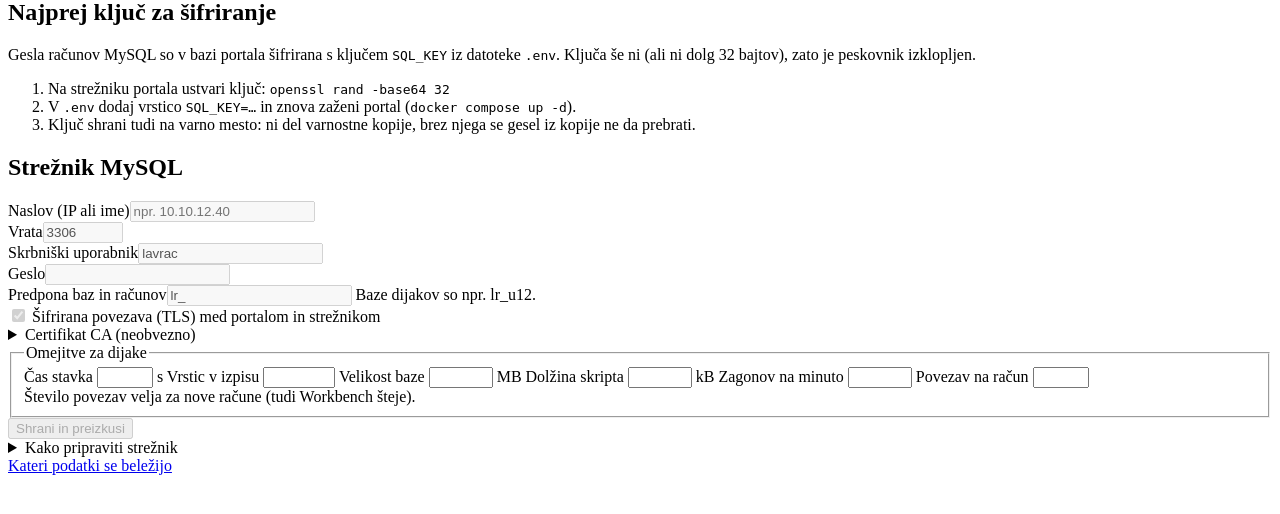
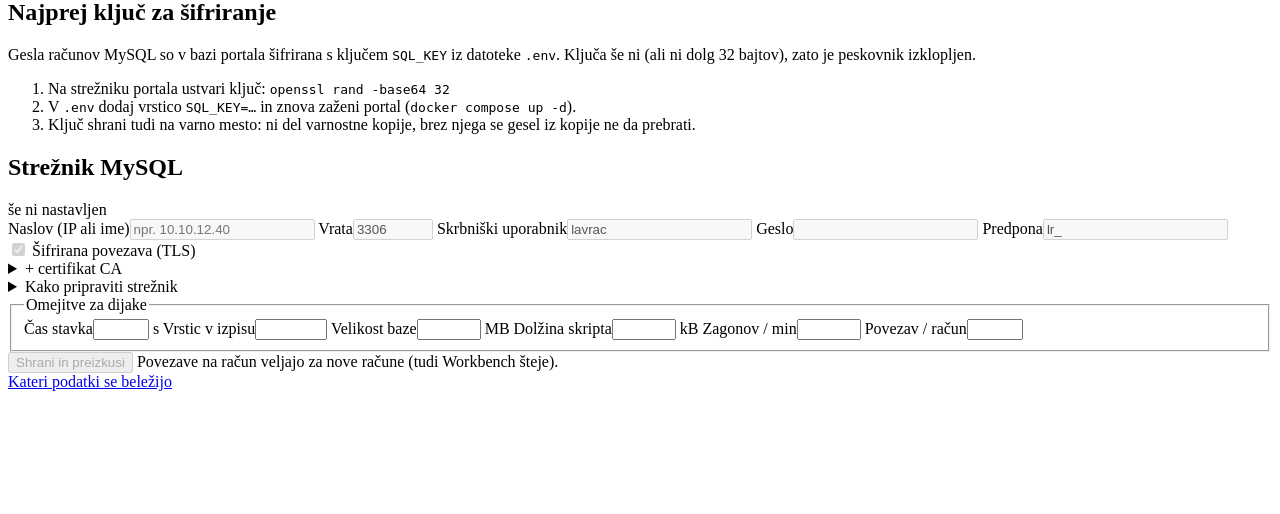
Before and after one commit to tomazf/LAV-RAC, a Node project: template src/views/admin/sql.ejs in a window 1280 px wide. Shown: the part 222-736 px from the top of the page. Run offline with Node 20 templates, Linux system fonts and the light colour scheme; the template is opened without the code that fills it, so the values that code supplies are empty.

Commit message:
Compact SQL server settings: summary card once it works, two-row form to edit
Co-Authored-By: Claude Opus 5.5 <noreply@anthropic.com>
Claude-Session: https://claude.ai/code/session_015DQH89Rgk83hacz6ZToSXE

```diff
--- a/src/views/admin/sql.ejs
+++ b/src/views/admin/sql.ejs
@@ -17,53 +17,69 @@
 </section>
 <% } %>
 
-<section class="block sql-card" id="streznik">
+<% const dis = keyOk ? '' : 'disabled'; %>
+<% if (s && s.checked_at && !editing) { %>
+<section class="block sql-card cfg" id="streznik">
+  <div class="cfg-sum">
+    <h2>Strežnik MySQL</h2>
+    <span class="tag ok">povezava deluje · <%= (s.server_version || '').split('-')[0] %></span>
+    <div class="cfg-push">
+      <form method="post" action="/admin/sql/preizkus"><input type="hidden" name="_csrf" value="<%= csrf %>"><button class="btn ghost small">Preizkusi</button></form>
+      <a class="btn small" href="/admin/sql?uredi=1#streznik">Uredi</a>
+    </div>
+    <dl class="cfg-dl"><div><dt>Strežnik</dt><dd><%= s.host %>:<%= s.port %></dd></div><div><dt>Račun</dt><dd><%= s.admin_user %></dd></div><div><dt>Predpona</dt><dd><%= s.prefix %></dd></div><div><dt>TLS</dt><dd><%= s.tls ? (s.ca ? 'da, s CA' : 'da') : 'ne' %></dd></div></dl>
+    <p class="cfg-line">Omejitve: <%= limits.timeout %> s na stavek · <%= limits.rows %> vrstic · baza do <%= limits.sizeMb %> MB · skript do <%= limits.scriptKb %> kB · <%= limits.perMinute %> zagonov na minuto · <%= limits.connections %> povezav na račun · preizkušeno <%= f.dateTime(s.checked_at) %></p>
+  </div>
+</section>
+<% } else { %>
+<section class="block sql-card cfg" id="streznik">
   <div class="sql-card-h"><h2>Strežnik MySQL</h2>
-    <% if (s) { %><span class="tag <%= s.checked_at ? 'ok' : 'warn' %>"><%= s.checked_at ? `povezava deluje · ${s.server_version}` : 'povezava ni preverjena' %></span><% } %></div>
-  <% if (s && s.checked_at) { %><p class="dim">Zadnji preizkus: <%= f.dateTime(s.checked_at) %>.</p><% } %>
-  <form class="sql-form" method="post" action="/admin/sql/nastavitve" autocomplete="off"><input type="hidden" name="_csrf" value="<%= csrf %>">
-    <div class="sql-grid">
-      <div class="field wide"><label for="host">Naslov (IP ali ime)</label><input id="host" name="host" required value="<%= s?.host ?? '' %>" placeholder="npr. 10.10.12.40" <%= keyOk ? '' : 'disabled' %>></div>
-      <div class="field"><label for="port">Vrata</label><input id="port" name="port" type="number" min="1" max="65535" value="<%= s?.port ?? 3306 %>" <%= keyOk ? '' : 'disabled' %>></div>
-      <div class="field"><label for="admin_user">Skrbniški uporabnik</label><input id="admin_user" name="admin_user" required value="<%= s?.admin_user ?? 'lavrac' %>" <%= keyOk ? '' : 'disabled' %>></div>
-      <div class="field"><label for="admin_pass">Geslo</label><input id="admin_pass" name="admin_pass" type="password" autocomplete="new-password" <%= s ? '' : 'required' %> placeholder="<%= s ? 'ostane, če je prazno' : '' %>" <%= keyOk ? '' : 'disabled' %>></div>
-      <div class="field"><label for="prefix">Predpona baz in računov</label><input id="prefix" name="prefix" value="<%= s?.prefix ?? 'lr_' %>" pattern="[a-z][a-z0-9]{0,8}_" <%= locked || !keyOk ? 'disabled' : '' %>>
-        <span class="dim small"><%= locked ? 'Baze že obstajajo, predpone ni več mogoče spremeniti.' : 'Baze dijakov so npr. lr_u12.' %></span></div>
+    <span class="tag <%= s && s.checked_at ? 'ok' : 'warn' %>"><%= !s ? 'še ni nastavljen' : s.checked_at ? `povezava deluje · ${(s.server_version || '').split('-')[0]}` : 'povezava ne deluje' %></span></div>
+  <form class="cfg-form" method="post" action="/admin/sql/nastavitve" autocomplete="off"><input type="hidden" name="_csrf" value="<%= csrf %>">
+    <div class="cfg-row">
+      <label>Naslov (IP ali ime)<input id="host" name="host" required value="<%= s?.host ?? '' %>" placeholder="npr. 10.10.12.40" <%= dis %>></label>
+      <label>Vrata<input id="port" name="port" type="number" min="1" max="65535" value="<%= s?.port ?? 3306 %>" <%= dis %>></label>
+      <label>Skrbniški uporabnik<input id="admin_user" name="admin_user" required value="<%= s?.admin_user ?? 'lavrac' %>" <%= dis %>></label>
+      <label>Geslo<input id="admin_pass" name="admin_pass" type="password" autocomplete="new-password" <%= s ? '' : 'required' %> placeholder="<%= s ? 'ostane, če je prazno' : '' %>" <%= dis %>></label>
+      <label title="<%= locked ? 'Baze že obstajajo, predpone ni več mogoče spremeniti.' : 'Baze dijakov so npr. lr_u12.' %>">Predpona<input id="prefix" name="prefix" value="<%= s?.prefix ?? 'lr_' %>" pattern="[a-z][a-z0-9]{0,8}_" <%= locked || !keyOk ? 'disabled' : '' %>></label>
     </div>
-    <label class="switch"><input type="checkbox" name="tls" <%= !s || s.tls ? 'checked' : '' %> <%= keyOk ? '' : 'disabled' %>> Šifrirana povezava (TLS) med portalom in strežnikom</label>
-    <details class="sql-more"><summary>Certifikat CA (neobvezno)</summary>
-      <p class="dim">Če strežnik uporablja certifikat, ki ga podpiše tvoj CA, ga prilepi sem (PEM). Brez njega je povezava šifrirana, certifikat strežnika pa se ne preverja.</p>
-      <textarea name="ca" rows="5" class="mono" spellcheck="false" placeholder="-----BEGIN CERTIFICATE-----" <%= keyOk ? '' : 'disabled' %>><%= s?.ca ?? '' %></textarea>
-    </details>
-    <fieldset class="field"><legend>Omejitve za dijake</legend>
-      <div class="sql-grid limits">
-        <label>Čas stavka <span class="u"><input name="timeout" type="number" min="1" max="30" value="<%= limits.timeout %>"> s</span></label>
-        <label>Vrstic v izpisu <span class="u"><input name="rows" type="number" min="50" max="5000" value="<%= limits.rows %>"></span></label>
-        <label>Velikost baze <span class="u"><input name="sizeMb" type="number" min="1" max="500" value="<%= limits.sizeMb %>"> MB</span></label>
-        <label>Dolžina skripta <span class="u"><input name="scriptKb" type="number" min="4" max="512" value="<%= limits.scriptKb %>"> kB</span></label>
-        <label>Zagonov na minuto <span class="u"><input name="perMinute" type="number" min="5" max="300" value="<%= limits.perMinute %>"></span></label>
-        <label>Povezav na račun <span class="u"><input name="connections" type="number" min="1" max="20" value="<%= limits.connections %>"></span></label>
-      </div>
-      <span class="dim small">Število povezav velja za nove račune (tudi Workbench šteje).</span>
-    </fieldset>
-    <div class="row"><button class="btn" <%= keyOk ? '' : 'disabled' %>>Shrani in preizkusi</button></div>
-  </form>
-  <% if (s) { %><form method="post" action="/admin/sql/preizkus" class="row"><input type="hidden" name="_csrf" value="<%= csrf %>"><button class="btn ghost small">Samo preizkusi povezavo</button></form><% } %>
-  <details class="sql-more"><summary>Kako pripraviti strežnik</summary>
-    <p>Na strežniku MySQL (8.4 LTS) ustvari skrbniški račun portala. To ni root: sme ustvarjati račune in ima vse pravice samo na baze s predpono.</p>
+    <div class="cfg-opts">
+      <label class="switch"><input type="checkbox" name="tls" <%= !s || s.tls ? 'checked' : '' %> <%= dis %>> Šifrirana povezava (TLS)</label>
+      <details class="cfg-more"><summary>+ certifikat CA</summary>
+        <p class="dim small">Če strežnik uporablja certifikat, ki ga podpiše tvoj CA, ga prilepi sem (PEM). Brez njega je povezava šifrirana, certifikat strežnika pa se ne preverja.</p>
+        <textarea name="ca" rows="4" class="mono" spellcheck="false" placeholder="-----BEGIN CERTIFICATE-----" <%= dis %>><%= s?.ca ?? '' %></textarea>
+      </details>
+      <details class="cfg-more"><summary>Kako pripraviti strežnik</summary>
+        <p class="small">Na strežniku MySQL (8.4 LTS) ustvari skrbniški račun portala. To ni root: sme ustvarjati račune in ima vse pravice samo na baze s predpono.</p>
 <pre class="code">CREATE USER 'lavrac'@'<i>IP portala</i>' IDENTIFIED BY '<i>geslo</i>' REQUIRE SSL;
 GRANT CREATE USER ON *.* TO 'lavrac'@'<i>IP portala</i>';
 GRANT ALL PRIVILEGES ON `<%= (s?.prefix ?? 'lr_').replace(/_/g, '\\_') %>%`.* TO 'lavrac'@'<i>IP portala</i>' WITH GRANT OPTION;</pre>
-    <p>V <code>mysqld.cnf</code>: <code>bind-address</code> na naslov v šolskem omrežju, <code>local_infile=0</code>, <code>max_connections=300</code>. Požarni zid: 3306 samo s strežnika portala in iz učilnic (za Workbench), nikoli z interneta. Pravica <code>CREATE USER</code> ni omejena na predpono, zato naj bo strežnik namenjen samo peskovniku, root pa dosegljiv samo lokalno.</p>
-  </details>
+        <p class="small">V <code>mysqld.cnf</code>: <code>bind-address</code> na naslov v šolskem omrežju, <code>local_infile=0</code>, <code>max_connections=300</code>. Požarni zid: 3306 samo s strežnika portala in iz učilnic (za Workbench), nikoli z interneta. Pravica <code>CREATE USER</code> ni omejena na predpono, zato naj bo strežnik namenjen samo peskovniku, root pa dosegljiv samo lokalno.</p>
+      </details>
+    </div>
+    <fieldset class="cfg-lim"><legend>Omejitve za dijake</legend>
+      <label>Čas stavka<span class="u"><input name="timeout" type="number" min="1" max="30" value="<%= limits.timeout %>"> s</span></label>
+      <label>Vrstic v izpisu<span class="u"><input name="rows" type="number" min="50" max="5000" value="<%= limits.rows %>"></span></label>
+      <label>Velikost baze<span class="u"><input name="sizeMb" type="number" min="1" max="500" value="<%= limits.sizeMb %>"> MB</span></label>
+      <label>Dolžina skripta<span class="u"><input name="scriptKb" type="number" min="4" max="512" value="<%= limits.scriptKb %>"> kB</span></label>
+      <label>Zagonov / min<span class="u"><input name="perMinute" type="number" min="5" max="300" value="<%= limits.perMinute %>"></span></label>
+      <label>Povezav / račun<span class="u"><input name="connections" type="number" min="1" max="20" value="<%= limits.connections %>"></span></label>
+    </fieldset>
+    <div class="cfg-act"><button class="btn" <%= dis %>>Shrani in preizkusi</button>
+      <% if (s && s.checked_at) { %><a class="btn ghost" href="/admin/sql">Prekliči</a><% } %>
+      <span class="dim small">Povezave na račun veljajo za nove račune (tudi Workbench šteje).</span></div>
+  </form>
 </section>
+<% } %>
 
 <% if (s) { %>
-<section class="block sql-card" id="skupne">
-  <div class="sql-card-h"><h2>Skupni bazi samo za branje</h2>
-    <span class="tag <%= s.shared_at ? 'ok' : 'warn' %>"><%= s.shared_at ? 'uvoženi ' + f.dateTime(s.shared_at) : 'še nista uvoženi' %></span></div>
-  <p>Za poizvedbe v 4.5: <% SHARED.forEach((x, i) => { %><code><%= x.db(s) %></code> (<%= x.title %>)<%= i < SHARED.length - 1 ? ', ' : '' %><% }) %>. Dijaki jih berejo z računom <code><%= s.prefix %>bralec</code>, spremeniti jih ne morejo. Uvoz znova naloži datoteki <code>sola.sql</code> in <code>matura_baze.sql</code> s portala.</p>
-  <form method="post" action="/admin/sql/skupne"><input type="hidden" name="_csrf" value="<%= csrf %>"><button class="btn ghost"><%= s.shared_at ? 'Uvozi znova' : 'Uvozi skupni bazi' %></button></form>
+<section class="block sql-card cfg" id="skupne">
+  <div class="cfg-sum">
+    <h2>Skupni bazi samo za branje</h2>
+    <span class="tag <%= s.shared_at ? 'ok' : 'warn' %>"><%= s.shared_at ? 'uvoženi ' + f.date(s.shared_at) : 'še nista uvoženi' %></span>
+    <div class="cfg-push"><form method="post" action="/admin/sql/skupne"><input type="hidden" name="_csrf" value="<%= csrf %>"><button class="btn <%= s.shared_at ? 'ghost small' : 'small' %>"><%= s.shared_at ? 'Uvozi znova' : 'Uvozi skupni bazi' %></button></form></div>
+    <p class="cfg-line"><% SHARED.forEach((x, i) => { %><%= x.db(s) %> (<%= x.title.replace(/^[^(]*\(|\)$/g, '') %>)<%= i < SHARED.length - 1 ? ' · ' : '' %><% }) %> · račun za branje <%= s.prefix %>bralec · uvoz naloži <code>sola.sql</code> in <code>matura_baze.sql</code> s portala</p>
+  </div>
 </section>
 
 <section class="block" id="pregled">
```
Also changed, not shown: docs/NACRT_PORTALA.md (+1 -0 lines), src/public/css/sqlbox.css (+33 -14 lines), src/routes/sql.js (+18 -10 lines), test/sqlbox.test.js (+8 -0 lines).
